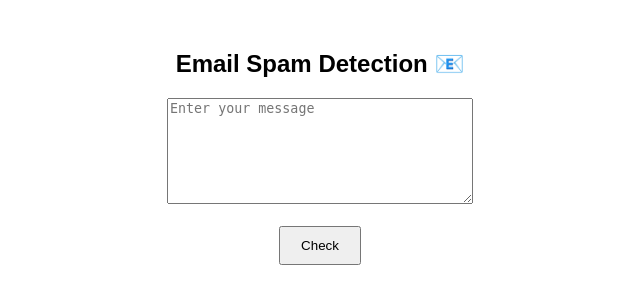
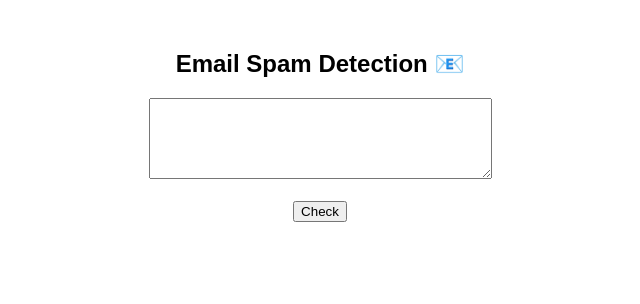
Before and after one commit to sonali703/email-spam-detection, a Flask app: page / in a window 1280 px wide. Shown: the top 304 px of the page, without its empty margins (320-960 px from the left). Run offline with Flask 3, Linux system fonts and the light colour scheme; parts of the project's set-up code (start-up, migrations or seed data) failed here and were passed over.

Commit message:
Update index.html

```diff
--- a/templates/index.html
+++ b/templates/index.html
@@ -2,18 +2,13 @@
 <html>
 <head>
     <title>Spam Detector</title>
-    <style>
-        body { font-family: Arial; text-align: center; margin-top: 50px; }
-        textarea { width: 300px; height: 100px; }
-        button { padding: 10px 20px; }
-    </style>
 </head>
-<body>
+<body style="text-align:center;margin-top:50px;font-family:Arial;">
 
 <h2>Email Spam Detection 📧</h2>
 
 <form action="/predict" method="post">
-    <textarea name="message" placeholder="Enter your message"></textarea><br><br>
+    <textarea name="message" rows="5" cols="40"></textarea><br><br>
     <button type="submit">Check</button>
 </form>
 
```
